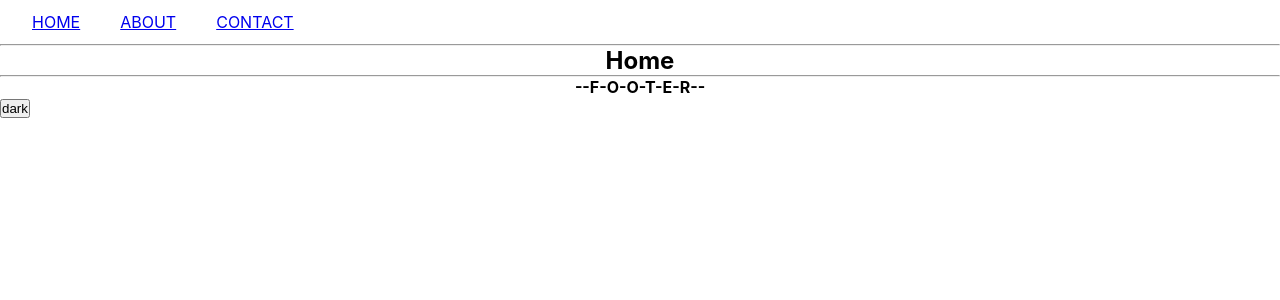
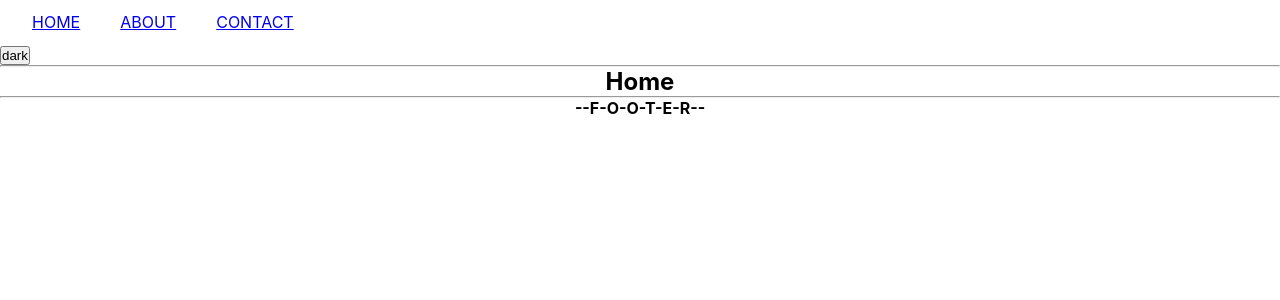
Before and after one commit to jini-labs-2/react-ts-practice, a React (Create React App) app: page /home in a window 1280 px wide. Shown: the top 300 px of the page. Built offline with nearby package versions, Linux system fonts and the light colour scheme.

Commit message:
theme context 型定義改修

```diff
--- a/src/App.tsx
+++ b/src/App.tsx
@@ -8,9 +8,9 @@ import './index.css';
 import { ThemeContext } from './context/ThemeContext';
 
 function App() {
-  const [theme, setTheme] = useState<string>('light');
+  const [theme, setTheme] = useState<'light' | 'dark'>('light');
   return (
-    <ThemeContext.Provider value={theme}>
+    <ThemeContext.Provider value={{ theme, setTheme }}>
       <div id='main' className='app'>
         <Layout>
           <Routes>
@@ -21,9 +21,9 @@ function App() {
           </Routes>
         </Layout>
       </div>
-      <button onClick={() => setTheme(theme === 'dark' ? 'light': 'dark')}>
+      {/* <button onClick={() => setTheme(theme === 'dark' ? 'light': 'dark')}>
           {theme === 'light'? 'dark' : 'light'}
-      </button>
+      </button> */}
     </ThemeContext.Provider>
   );
 }
--- a/src/context/ThemeContext.tsx
+++ b/src/context/ThemeContext.tsx
@@ -1,3 +1,11 @@
-import { createContext } from "react";
+import { createContext, Dispatch, SetStateAction } from 'react';
 
-export const ThemeContext = createContext<string>('light');
+type ThemeContextType = {
+  theme: 'light' | 'dark';
+  setTheme: Dispatch<SetStateAction<'light' | 'dark'>>;
+};
+
+export const ThemeContext = createContext<ThemeContextType>({
+  theme: 'light',
+  setTheme: () => {},
+});
--- a/src/layouts/Footer.tsx
+++ b/src/layouts/Footer.tsx
@@ -1,8 +1,9 @@
 import React, { useContext } from 'react'
 import { ThemeContext } from '../context/ThemeContext'
+import '../index.css'
 
 const Footer = () => {
-  const theme = useContext(ThemeContext);
+  const {theme} = useContext(ThemeContext);
 
   return (
     <footer id="footer" className={`theme-${theme}`}>
--- a/src/layouts/Header.tsx
+++ b/src/layouts/Header.tsx
@@ -15,7 +15,7 @@ const mainMenu: MenuItem[] = [
 ];
 
 const Header = () => {
-  const theme = useContext(ThemeContext);
+  const {theme, setTheme} = useContext(ThemeContext);
 
   return (
     <header id='header' className={`header theme-${theme}`}>
@@ -29,6 +29,9 @@ const Header = () => {
             >{item.name.toUpperCase()}</Link>
           ))}
         </div>
+        <button onClick={() => setTheme(theme === 'dark' ? 'light' : 'dark')}>
+          {theme === 'light' ? 'dark' : 'light'}
+        </button>
       </div>
       <hr />
     </header>
--- a/src/pages/Contact.tsx
+++ b/src/pages/Contact.tsx
@@ -1,8 +1,12 @@
-import React from 'react'
+import React, { useContext } from 'react'
+import { ThemeContext } from '../context/ThemeContext'
+import '../index.css';
 
 const Contact = () => {
+  const {theme} = useContext(ThemeContext);
+  console.log('--s0000--', theme)
   return (
-    <div>
+    <div className={`theme-${theme}`}>
       <h2 style={{textAlign: 'center'}}>Contact</h2>
     </div>
   )
```
